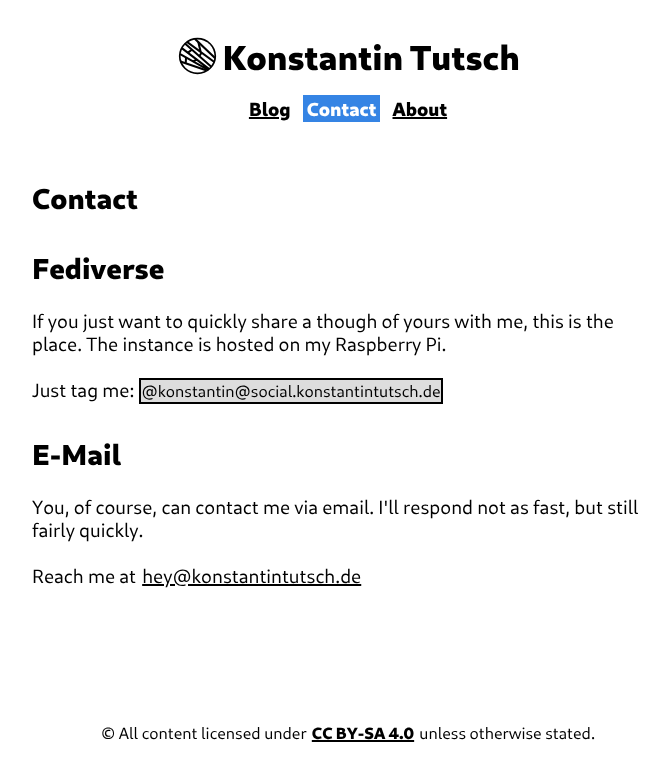
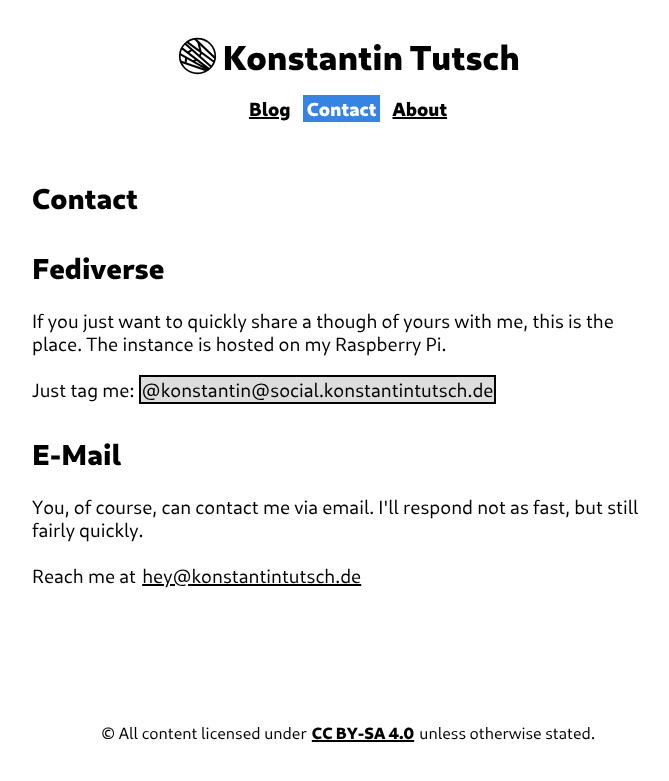
Before and after one commit to konstantintutsch/website, a Jekyll site: the page built from contact/index.html, in a window 1280 px wide. Shown: the top 781 px of the page, without its empty margins (292-961 px from the left). Built offline with Jekyll 4.4.1, drawn with Linux system fonts in a browser that asks for light colours.

Commit message:
Dynamic width for mentions

```diff
--- a/assets/css/style.css
+++ b/assets/css/style.css
@@ -128,7 +128,6 @@ span.mention
     padding: 0.05em;
     border: 0.15em solid black;
     background: #dddddd;
-    font-size: 85%;
 }
 small { font-size: 0.85em; }
 li { margin: 0.8em; }
@@ -148,6 +147,7 @@ h2 { margin-top: 4vh; }
         img#logo { height: 1.9em; }
         h2#title { font-size: 1.6em; }
 
+        span.mention { font-size: 60%; }
         article
         {
             left: 5%;
```
